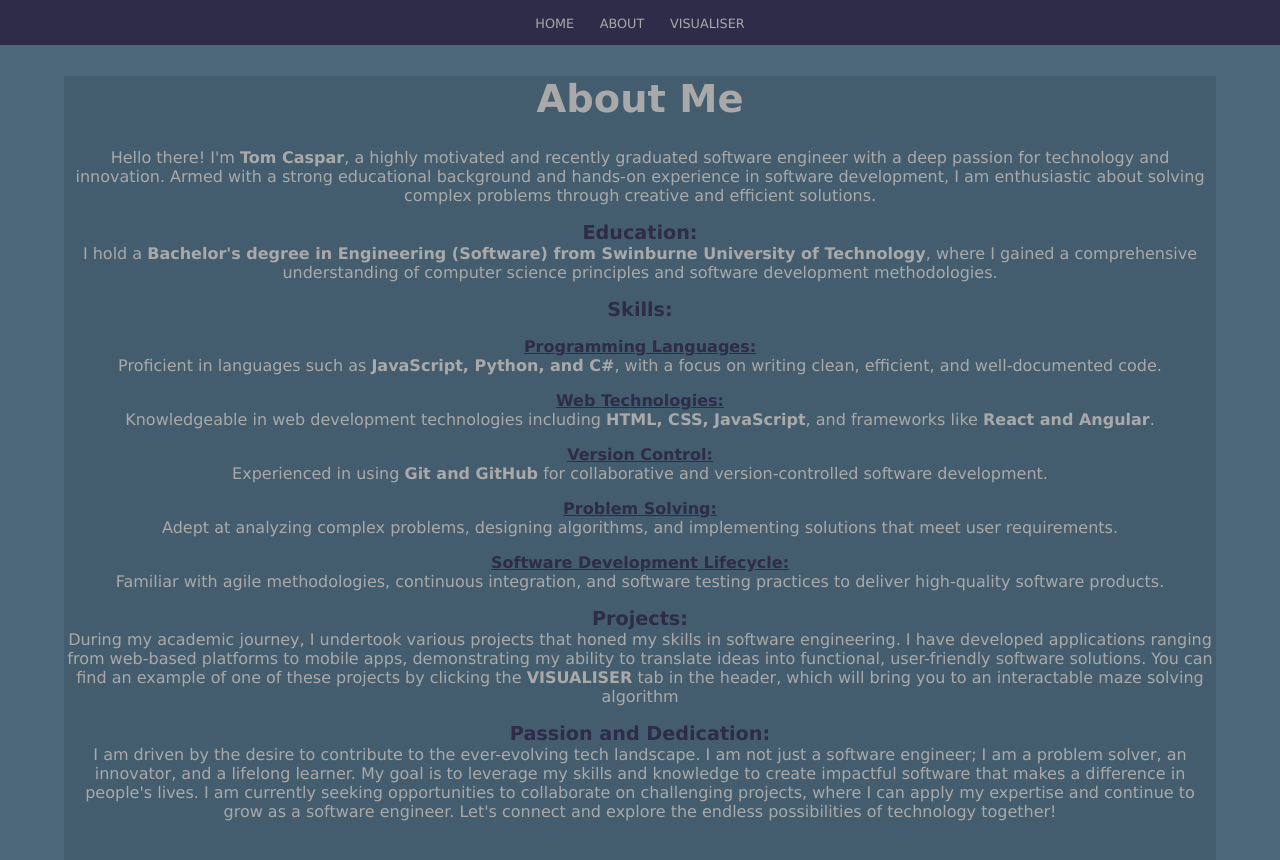
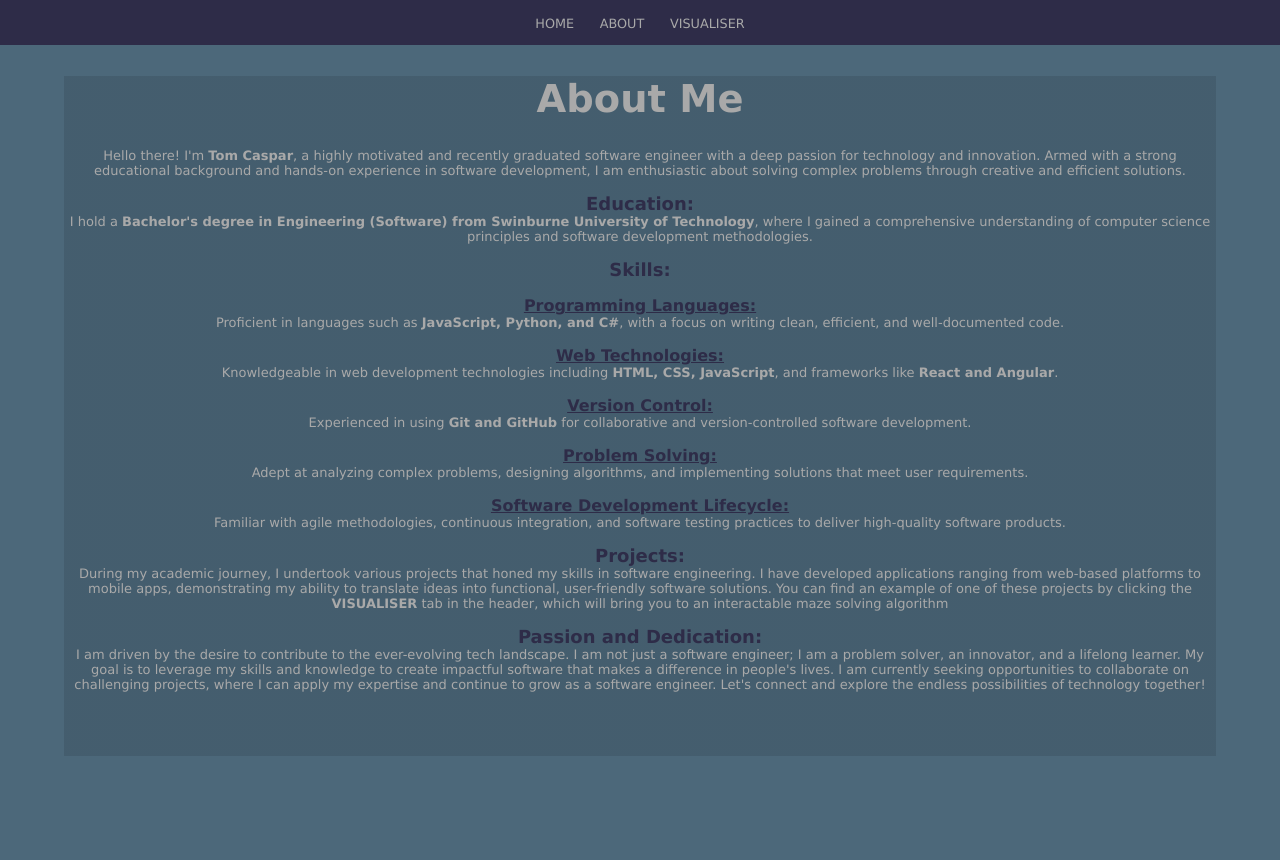
Before and after one commit to Tea-Sea/portfolio, a React (Create React App) app: page /about in a window 1280 px wide. Shown: the top 860 px of the page. After the commit the page ends 800 px from the top, so only its background shows below. Built offline with nearby package versions, Linux system fonts and the light colour scheme.

Commit message:
made h2 and h3 separate sizes

```diff
--- a/src/Pages/About/About.css
+++ b/src/Pages/About/About.css
@@ -10,7 +10,7 @@ p {
   margin-bottom: 0;
   margin-top: 0;
   color: darkgrey;
-  font-size: medium;
+  font-size: small;
 }
 
 h2,
@@ -18,8 +18,8 @@ h3 {
   margin-bottom: 0;
 }
 
-h3 {
-  font-size: x-large;
+h2 {
+  font-size: large;
 }
 
 h3 {
```
